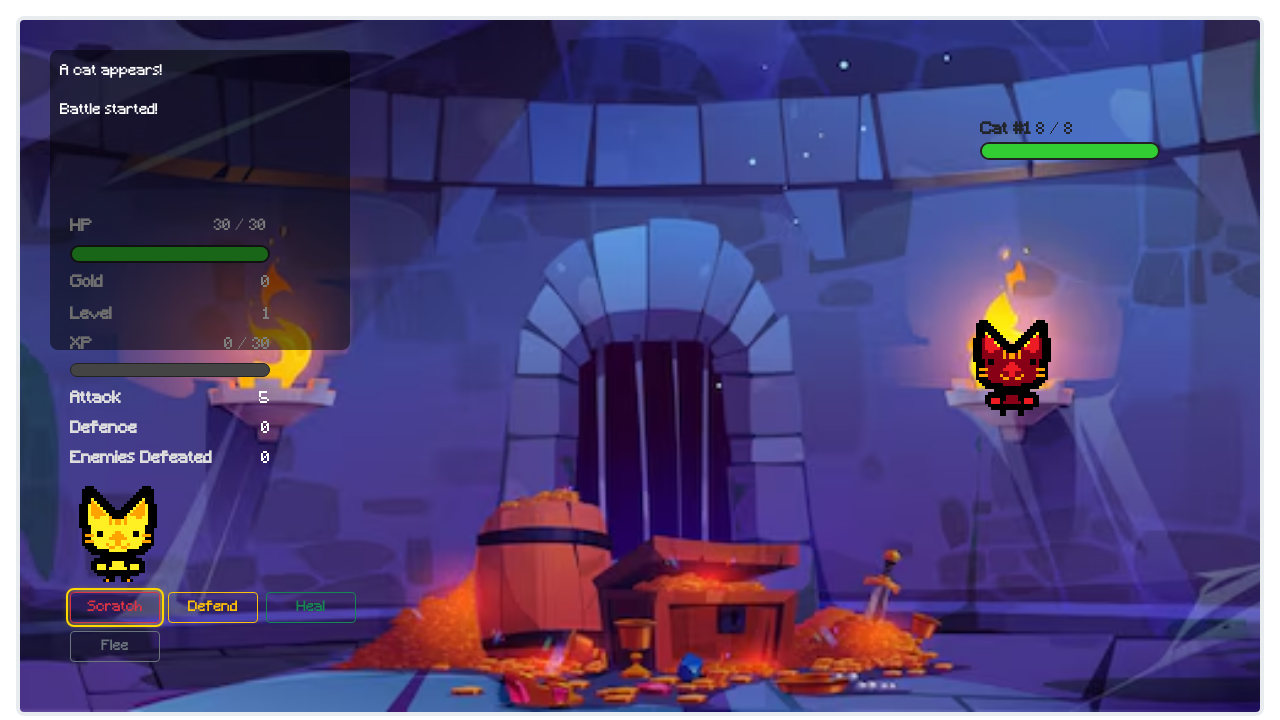
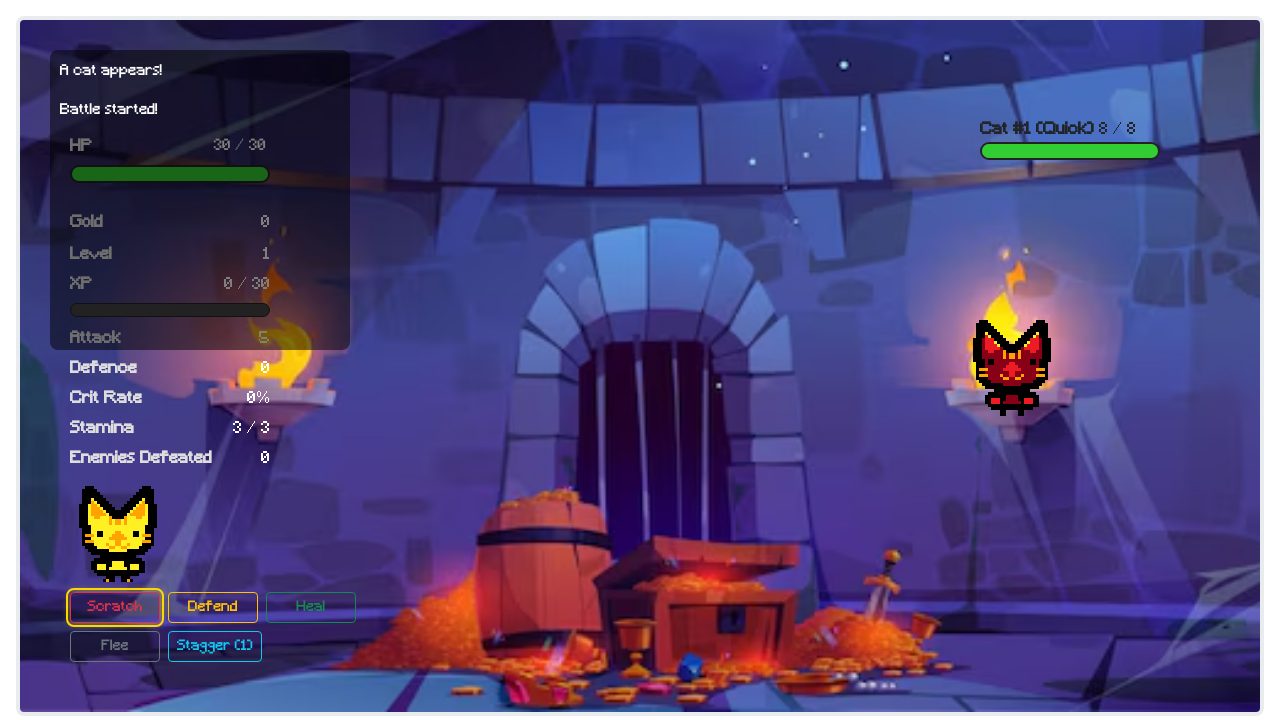
Before and after one commit to robertmoa/catquest, a Flask app: page /dungeon in a window 1280 px wide. Shown: the part 80-800 px from the top of the page. Run offline with Flask 3, Linux system fonts and the light colour scheme; some libraries are stand-ins or nearby versions.

Commit message:
Updates and more polish on dungeon

```diff
--- a/models.py
+++ b/models.py
@@ -126,6 +126,7 @@ class Monster(db.Model):
     damage: Mapped[int] = mapped_column()
     #Gold reward, can have this randomly vary
     reward: Mapped[int] = mapped_column()
+    special_type: Mapped[str] = mapped_column(String(30), nullable=True)
 
 
 
--- a/static/js/dungeon.js
+++ b/static/js/dungeon.js
@@ -84,15 +84,21 @@ const player = {
   hatBonus: 0,       // from currently equipped hat
   // levelDefenceBonus is computed in the totalDefence getter
 
-  // Stamina (unlocks at level 10)
   currentStamina: 0,
 
-  // Crit chance (% — 0 by default; raised by shop potions later)
-  critChance: 0,
+  status: {
+    stunned: 0,
+    slowed: 0,
+    staggered: 0,
+    dot: 0,
+    dotDamage: 0,
+    charging: 0,
+  },
 
   // Skill ids the player owns. Core actions (attack/defend/heal/flee)
   // are always available so they aren't stored here.
-  ownedSkills: [],
+  ownedSkills: ["stagger"],
+  cooldowns: {},
 
   // Turn buff: defence multiplier active for the next enemy attack.
   // Set by Defend / Guard, consumed in enemyAttackPlayer.
@@ -107,12 +113,15 @@ const player = {
   },
 
   get maxStamina() {
-    if (this.level < 10) return 0;
-    return 5 + (this.level - 10) * 3;
+    return 3 + Math.floor(this.level / 2);
   },
 
   get hasStamina() {
-    return this.level >= 10;
+    return true;
+  },
+
+  get critChance() {
+    return Math.min(60, Math.floor(this.level / 5) * 5);
   }
 };
 
@@ -151,8 +160,13 @@ const ACTIONS = {
   },
   shield_break: {
     id: "shield_break", name: "Shield Break",
-    type: "attack", staminaCost: 3, damageMult: 1.5,
+    type: "shield_break", staminaCost: 3, damageMult: 1.5, defReduction: 0.7,
     levelReq: 8, isCore: false,
+  },
+  stagger: {
+    id: "stagger", name: "Stagger",
+    type: "stagger", staminaCost: 1, damageMult: 0.5,
+    levelReq: 1, isCore: false,
   },
 };
 
@@ -190,12 +204,17 @@ function createEnemy(enemyNumber) {
   var goldDrop = 5 + Math.floor(enemyNumber * 1.5);
   var xpDrop = 20 + enemyNumber * 3;
 
+  var entrymsg = template.entrymsg;
+  var imgpath = template.imgpath;
+
   if (isBoss) {
     hp = Math.floor(hp * 3);
     attack = Math.floor(attack * 1.5);
     defence = Math.floor(defence * 1.5);
     goldDrop *= 5;
     xpDrop *= 3;
+    entrymsg = "Boss #" + enemyNumber + " emerges from the darkness... prepare yourself!";
+    imgpath = "/static/images/ecatsprite.png"; // TODO: swap for a dedicated boss sprite
   } else {
     var variant = pickVariant();
     hp = Math.max(1, Math.floor(hp * variant.hpMult));
@@ -206,13 +225,13 @@ function createEnemy(enemyNumber) {
   // Build the name — boss prefix overrides template name
   var displayName = isBoss
     ? "Boss - " + template.name + " #" + enemyNumber
-    : template.name + " #" + enemyNumber + (isBoss ? "" : "");
+    : template.name + " #" + enemyNumber + variant.suffix;
 
   return {
     name: displayName,
-    entrymsg: template.entrymsg,
+    entrymsg: entrymsg,
     description: template.description,
-    imgpath: template.imgpath,
+    imgpath: imgpath,
     currentHp: hp,
     maxHp: hp,
     attack: attack,
@@ -221,6 +240,18 @@ function createEnemy(enemyNumber) {
     xpDrop: xpDrop,
     enemyNumber: enemyNumber,
     isBoss: isBoss,
+    specialType: template.special_type || null,
+    defReduced: false,
+    defReduceTurns: 0,
+    status: {
+      stunned: 0,
+      slowed: 0,
+      staggered: 0,
+      dot: 0,
+      dotDamage: 0,
+      charging: 0,
+      chargePayload: 0,
+    },
   };
 }
 
@@ -228,7 +259,9 @@ function createEnemy(enemyNumber) {
 let enemy = null;
 let battleLocked = false;
 let dungeonGoldEarned = 0;
+let usedStaminaThisTurn = false;
 let selectedActionIndex = 0;
+let comboCount = 0;
 
 const playerHpFill = document.getElementById("player-hp-fill");
 const playerHpText = document.getElementById("player-hp-text");
@@ -274,15 +307,13 @@ function updatePlayerStatsUI() {
   if (defenceEl) defenceEl.textContent = player.totalDefence;
   if (enemyCountEl) enemyCountEl.textContent = player.enemyCount;
 
-  // Stamina row hidden until level 10
+  var critEl = document.getElementById("player-crit");
+  if (critEl) critEl.textContent = player.critChance + "%";
+
   if (staminaRow) {
-    if (player.hasStamina) {
     staminaRow.style.display = "";
     if (staminaEl) {
       staminaEl.textContent = `${player.currentStamina} / ${player.maxStamina}`;
-      }
-    } else {
-      staminaRow.style.display = "none";
     }
   }
 }
@@ -293,9 +324,39 @@ function updateEnemyUI() {
   updateHpUI(enemy, enemyHpFill, enemyHpText);
 }
 
+function renderStatusDisplay(unit, elementId) {
+  var el = document.getElementById(elementId);
+  if (!el) return;
+  var parts = [];
+  if (unit.status.stunned > 0)    parts.push("Stunned (" + unit.status.stunned + ")");
+  if (unit.status.slowed > 0)     parts.push("Slowed (" + unit.status.slowed + ")");
+  if (unit.status.staggered > 0)  parts.push("Staggered (" + unit.status.staggered + ")");
+  if (unit.status.charging > 0)   parts.push("Charging... (" + unit.status.charging + ")");
+  if (unit.status.dot > 0)        parts.push("Burning (" + unit.status.dot + "t, " + unit.status.dotDamage + "dmg)");
+  el.textContent = parts.join(" | ");
+}
+
+// DoT HOOK: to apply DoT to any unit, set unit.status.dot = turns and unit.status.dotDamage = dmg.
+// tickStatus() will fire it automatically before that unit's turn each round.
+function tickStatus(unit) {
+  if (unit.status.dot > 0) {
+    applyDamage(unit, unit.status.dotDamage);
+    logAction(unit.name + " takes " + unit.status.dotDamage + " burn damage!");
+    unit.status.dot -= 1;
+    if (unit.status.dot === 0) {
+      unit.status.dotDamage = 0;
+      logAction(unit.name + "'s burn fades.");
+    }
+  }
+  // staggered decrements here; stunned/slowed are decremented at their point of use
+  if (unit.status.staggered > 0) unit.status.staggered -= 1;
+}
+
 function updateBattleUI() {
   updatePlayerStatsUI();
   updateEnemyUI();
+  renderStatusDisplay(player, "player-status-display");
+  if (enemy) renderStatusDisplay(enemy, "enemy-status-display");
 }
 
 function applyDamage(unit, amount) {
@@ -314,6 +375,7 @@ function logAction(message) {
   entry.classList.add("battle-log-entry");
   entry.textContent = message;
   logBox.appendChild(entry);
+  while (logBox.children.length > 50) { logBox.firstChild.remove(); }
   logBox.scrollTop = logBox.scrollHeight;
 }
 
@@ -322,17 +384,10 @@ function logAction(message) {
 function levelUp() {
   player.level += 1;
   player.maxHp += 10;
-  // currentHp not auto-restored; matches original behaviour
+  player.currentStamina = player.maxStamina;
 
   logAction(`Level Up! You are now level ${player.level}. Max HP increased to ${player.maxHp}.`);
-
-  // Unlock stamina + Double Scratch the moment level 5 is reached
-  if (player.level === 8 && !player.ownedSkills.includes("double_scratch")) {
-    player.ownedSkills.push("double_scratch");
-    player.currentStamina = player.maxStamina;
-    logAction("You feel a new energy! Stamina unlocked. Learned: Double Scratch!");
-    rebuildActionButtons();
-  }
+  logAction("Stamina fully restored.");
 
   savePlayerStats();
   saveProgressToServer();
@@ -365,29 +420,89 @@ function rollCrit(damage) {
 function playerAttack(damageMult, actionName) {
   let raw = player.totalAttack * damageMult;
   raw = rollCrit(raw);
-  const damage = Math.max(1, Math.floor(raw - enemy.defence));
+  const effectiveDefence = enemy.defReduced ? Math.floor(enemy.defence * 0.3) : enemy.defence;
+  const comboBonus = comboCount >= 2 ? comboCount : 0;
+  const damage = Math.max(1, Math.floor(raw - effectiveDefence) + comboBonus);
   applyDamage(enemy, damage);
   updateHpUI(enemy, enemyHpFill, enemyHpText);
   logAction(`${actionName} hits for ${damage} damage!`);
 }
 
 function enemyAttackPlayer() {
-  if (enemy.currentHp > 0) {
+  if (enemy.currentHp <= 0) return;
+
+  // Tick enemy status (DoT, staggered)
+  tickStatus(enemy);
+  updateHpUI(enemy, enemyHpFill, enemyHpText);
+  renderStatusDisplay(enemy, "enemy-status-display");
+
+  // Stun: enemy loses this turn
+  if (enemy.status.stunned > 0) {
+    enemy.status.stunned--;
+    logAction(enemy.name + " is stunned and cannot act!");
+    player.defenceMultActive = 0;
+    return;
+  }
+
+  // Sorcerer special: charge on turn 1, release on turn 2
+  if (enemy.specialType === "sorcerer") {
+    if (enemy.status.charging === 0) {
+      enemy.status.charging = 1;
+      enemy.status.chargePayload = Math.floor(5 + player.level * 2);
+      logAction("Sorcerer Cat is channelling a spell... (use Stagger to interrupt!)");
+      renderStatusDisplay(enemy, "enemy-status-display");
+      player.defenceMultActive = 0;
+      return;
+    } else if (enemy.status.charging > 0) {
+      var spellDamage = enemy.status.chargePayload;
+      player.currentHp = Math.max(0, player.currentHp - spellDamage);
+      updateHpUI(player, playerHpFill, playerHpText);
+      logAction("Sorcerer Cat unleashes arcane fire! " + spellDamage + " true damage!");
+      enemy.status.charging = 0;
+      enemy.status.chargePayload = 0;
+      renderStatusDisplay(enemy, "enemy-status-display");
+      comboCount = 0;
+      player.defenceMultActive = 0;
+      return;
+    }
+  }
+
+  // Normal attack
   let defence = player.totalDefence;
   if (player.defenceMultActive) {
     defence = Math.floor(defence * player.defenceMultActive);
   }
   const damage = Math.max(1, enemy.attack - defence);
   applyDamage(player, damage);
+  comboCount = 0;
   updateHpUI(player, playerHpFill, playerHpText);
   logAction(`${enemy.name} attacks for ${damage} damage!`);
+
+  // Tick Shield Break duration
+  if (enemy.defReduced) {
+    enemy.defReduceTurns--;
+    if (enemy.defReduceTurns <= 0) {
+      enemy.defReduced = false;
+      logAction("Enemy defence restored.");
     }
-  // consume buff after the enemy turn finishes
+  }
+
+  // Boss: 5% chance to stun player after a successful hit
+  if (enemy.isBoss && Math.random() < 0.05) {
+    player.status.stunned = 1;
+    logAction(enemy.name + " stuns you! You'll lose your next turn.");
+    renderStatusDisplay(player, "player-status-display");
+  }
+
+  // Consume buff
   player.defenceMultActive = 0;
 }
 
 function regenStamina() {
-  if (!player.hasStamina) return;
+  if (usedStaminaThisTurn) {
+    usedStaminaThisTurn = false;
+    return;
+  }
   player.currentStamina = Math.min(player.maxStamina, player.currentStamina + 1);
 }
 
@@ -466,6 +581,15 @@ function handleFlee() {
 }
 
 
+function tickCooldowns() {
+  for (const id in player.cooldowns) {
+    player.cooldowns[id]--;
+    if (player.cooldowns[id] <= 0) delete player.cooldowns[id];
+  }
+  rebuildActionButtons();
+}
+
+
 // --- Action dispatcher ---
 // Single entry point for any button. Reads ACTIONS[id] and runs it.
 function executeAction(actionId) {
@@ -483,23 +607,62 @@ function executeAction(actionId) {
 
   if (battleLocked || player.currentHp <= 0) return;
 
+  // Tick player status (DoT, staggered)
+  tickStatus(player);
+  updateHpUI(player, playerHpFill, playerHpText);
+  renderStatusDisplay(player, "player-status-display");
+
+  // If DoT killed the player, handle death and bail
+  if (player.currentHp <= 0) {
+    handlePlayerDeath();
+    updatePlayerStatsUI();
+    return;
+  }
+
+  // Stun: lose this turn but enemy still acts
+  if (player.status.stunned > 0) {
+    player.status.stunned--;
+    logAction("You are stunned and cannot act!");
+    battleLocked = true;
+    setTimeout(() => {
+      enemyAttackPlayer();
+      if (player.currentHp <= 0) handlePlayerDeath();
+      updateBattleUI();
+      battleLocked = false;
+    }, 500);
+    return;
+  }
+
+  // Cooldown check (non-core skills only)
+  if (!action.isCore && player.cooldowns[actionId] > 0) {
+    logAction(`${action.name} is on cooldown (${player.cooldowns[actionId]} turns)!`);
+    return;
+  }
+
   // Stamina cost check + spend
   if (action.staminaCost > 0) {
-    if (!player.hasStamina) {
-      logAction("You haven't unlocked stamina yet!");
-      return;
-    }
     if (player.currentStamina < action.staminaCost) {
       logAction("Not enough stamina!");
       return;
     }
     player.currentStamina -= action.staminaCost;
+    usedStaminaThisTurn = true;
   }
 
   runActionEffect(action);
 
-  // Enemy died from this action — skip enemy turn
+  // Set cooldown for non-core skills
+  if (!action.isCore) {
+    player.cooldowns[action.id] = 2;
+    rebuildActionButtons();
+  }
+
+  // Enemy died from this action — build combo, skip enemy turn
   if (enemy.currentHp <= 0) {
+    if (action.type === "attack" || action.type === "shield_break") {
+      comboCount++;
+      if (comboCount >= 2) logAction(`x${comboCount} Combo!`);
+    }
     handleEnemyDefeat();
     updatePlayerStatsUI();
     return;
@@ -513,6 +676,7 @@ function executeAction(actionId) {
       handlePlayerDeath();
     } else {
       regenStamina();
+      tickCooldowns();
     }
     updatePlayerStatsUI();
     battleLocked = false;
@@ -523,7 +687,13 @@ function executeAction(actionId) {
 
 function runActionEffect(action) {
   if (action.type === "attack") {
-    playerAttack(action.damageMult, action.name);
+    var effectiveMult = action.damageMult;
+    if (player.status.slowed > 0) {
+      player.status.slowed--;
+      effectiveMult *= 0.5;
+      logAction("You are slowed! Attack weakened.");
+    }
+    playerAttack(effectiveMult, action.name);
 
   } else if (action.type === "buff") {
     // Set defence multiplier for the next enemy attack
@@ -540,6 +710,37 @@ function runActionEffect(action) {
     healUnit(player, action.healFlat);
     updateHpUI(player, playerHpFill, playerHpText);
     logAction(`You heal for ${action.healFlat} HP!`);
+
+  } else if (action.type === "shield_break") {
+    const damage = Math.max(1, Math.floor(player.totalAttack * action.damageMult));
+    applyDamage(enemy, damage);
+    updateHpUI(enemy, enemyHpFill, enemyHpText);
+    enemy.defReduced = true;
+    enemy.defReduceTurns = 4;
+    logAction(`Shield Break! Enemy defence reduced by 70% for 4 turns!`);
+    logAction(`${action.name} hits for ${damage} damage!`);
+
+  } else if (action.type === "stagger") {
+    // If enemy is charging, cancel it and stun them instead
+    if (enemy.status.charging > 0) {
+      enemy.status.charging = 0;
+      enemy.status.chargePayload = 0;
+      enemy.status.stunned = 1;
+      logAction("Stagger interrupts the charge! Enemy is stunned!");
+      renderStatusDisplay(enemy, "enemy-status-display");
+      return;
+    }
+    // Normal stagger: half damage + apply staggered to enemy
+    var effectiveMult = action.damageMult;
+    if (player.status.slowed > 0) {
+      player.status.slowed--;
+      effectiveMult *= 0.5;
+      logAction("You are slowed! Attack weakened.");
+    }
+    playerAttack(effectiveMult, action.name);
+    enemy.status.staggered = 1;
+    logAction("Enemy is staggered!");
+    renderStatusDisplay(enemy, "enemy-status-display");
   }
 }
 
@@ -559,9 +760,11 @@ function getAvailableActions() {
 }
 
 function getButtonClass(action) {
-  if (action.type === "attack") return "btn-outline-danger";
-  if (action.type === "heal")   return "btn-outline-success";
-  if (action.type === "buff")   return "btn-outline-warning";
+  if (action.type === "attack")       return "btn-outline-danger";
+  if (action.type === "shield_break") return "btn-outline-danger";
+  if (action.type === "stagger")      return "btn-outline-info";
+  if (action.type === "heal")         return "btn-outline-success";
+  if (action.type === "buff")         return "btn-outline-warning";
   return "btn-outline-secondary";
 }
 
@@ -578,9 +781,9 @@ function rebuildActionButtons() {
     btn.dataset.index = String(index);
     btn.type = "button";
 
-    // Show stamina cost in label when relevant, e.g. "Double Scratch (2)"
     let label = action.name;
     if (action.staminaCost > 0) label += ` (${action.staminaCost})`;
+    if (player.cooldowns[action.id] > 0) label += ` [CD:${player.cooldowns[action.id]}]`;
     btn.textContent = label;
 
     btn.addEventListener("click", () => executeAction(action.id));
@@ -643,11 +846,12 @@ function loadPlayerStats() {
   player.attackBonus = Number(localStorage.getItem("catquest_player_max_attack")) || 0;
   player.weaponBonus = Number(localStorage.getItem("catquest_player_weapon_bonus")) || 0;
   player.hatBonus = Number(localStorage.getItem("catquest_player_hat_bonus")) || 0;
-  player.critChance = Number(localStorage.getItem("catquest_player_crit_chance")) || 0;
-  player.currentStamina = Number(localStorage.getItem("catquest_player_current_stamina")) || 0;
+  const savedStamina = localStorage.getItem("catquest_player_current_stamina");
+  player.currentStamina = savedStamina !== null ? Number(savedStamina) : player.maxStamina;
 
   const ownedRaw = localStorage.getItem("catquest_player_owned_skills");
   player.ownedSkills = ownedRaw ? JSON.parse(ownedRaw) : [];
+  if (!player.ownedSkills.includes("stagger")) player.ownedSkills.push("stagger");
 
   // maxHp grows by 10 per level above 1; rebuild on load
   const savedMaxHp = Number(localStorage.getItem("catquest_player_max_hp"));
@@ -662,7 +866,6 @@ function savePlayerStats() {
   localStorage.setItem("catquest_player_max_attack", String(player.attackBonus));
   localStorage.setItem("catquest_player_weapon_bonus", String(player.weaponBonus));
   localStorage.setItem("catquest_player_hat_bonus", String(player.hatBonus));
-  localStorage.setItem("catquest_player_crit_chance", String(player.critChance));
   localStorage.setItem("catquest_player_current_stamina", String(player.currentStamina));
   localStorage.setItem("catquest_player_owned_skills", JSON.stringify(player.ownedSkills));
   localStorage.setItem("catquest_player_max_hp", String(player.maxHp));
@@ -707,12 +910,6 @@ window.unlockSkill = function (skillId) {
   }
 };
 
-// Crit potion: increase crit chance by amount percentage points
-window.increaseCritChance = function (amount) {
-  player.critChance += amount;
-  savePlayerStats();
-};
-
 async function updateGoldDisplay() {
   var gold = await window.getPlayerGold();
   var goldEl = document.getElementById("player-gold");
@@ -736,6 +933,21 @@ if (dungeonSocket) {
   });
 }
 
-window.addEventListener("beforeunload", function () {
+window.addEventListener("beforeunload", function(e) {
   saveProgressToServer();
+  if (dungeonGoldEarned > 0) {
+    e.preventDefault();
+    e.returnValue = '';
+  }
 });
+
+document.querySelectorAll(".nav-link").forEach(function(link) {
+  link.addEventListener("click", function(e) {
+    if (dungeonGoldEarned > 0) {
+      var confirmed = confirm("Are you sure you want to quit the dungeon instead of fleeing? Quitting this way will lose all gold gained this hunt! (Your XP and level are safe.)");
+      if (!confirmed) {
+        e.preventDefault();
+      }
+    }
+  });
+});
--- a/templates/dungeon.html
+++ b/templates/dungeon.html
@@ -41,6 +41,7 @@
                         <div class="hp-bar-bg" aria-hidden="true">
                             <div id="player-hp-fill" class="hp-bar-fill"></div>
                         </div>
+                        <div id="player-status-display" style="min-height: 20px; font-size: 0.8em; color: gold;"></div>
 
                         <div class="stats-row" style="margin-top: 8px;">
                             <span class="stat-label">Gold</span>
@@ -67,7 +68,11 @@
                             <span class="stat-label">Defence</span>
                             <span id="player-defence" class="stat-value">0</span>
                         </div>
-                        <div class="stats-row" id="stamina-row" style="display: none;">
+                        <div class="stats-row" id="crit-row">
+                            <span class="stat-label">Crit Rate</span>
+                            <span id="player-crit" class="stat-value">0%</span>
+                        </div>
+                        <div class="stats-row" id="stamina-row">
                             <span class="stat-label">Stamina</span>
                             <span id="player-stamina" class="stat-value">0 / 0</span>
                         </div>
@@ -86,6 +91,7 @@
 
                 <section id="enemy-unit" class="battle-unit" aria-label="Enemy">
                     <div id="enemy-hud" class="unit-panel">
+                        <div id="enemy-status-display" style="min-height: 20px; font-size: 0.8em; color: gold; text-align: center;"></div>
                         <div class="hp-row">
                             <span class="hp-label" id="enemy-name">Angry Cat #1</span>
                             <span id="enemy-hp-text" class="hp-text">20 / 20</span>
```
Also changed, not shown: dungeon_sockets.py (+11 -0 lines), instance/app.db. Lines whose indentation alone changed are shown as unchanged.
